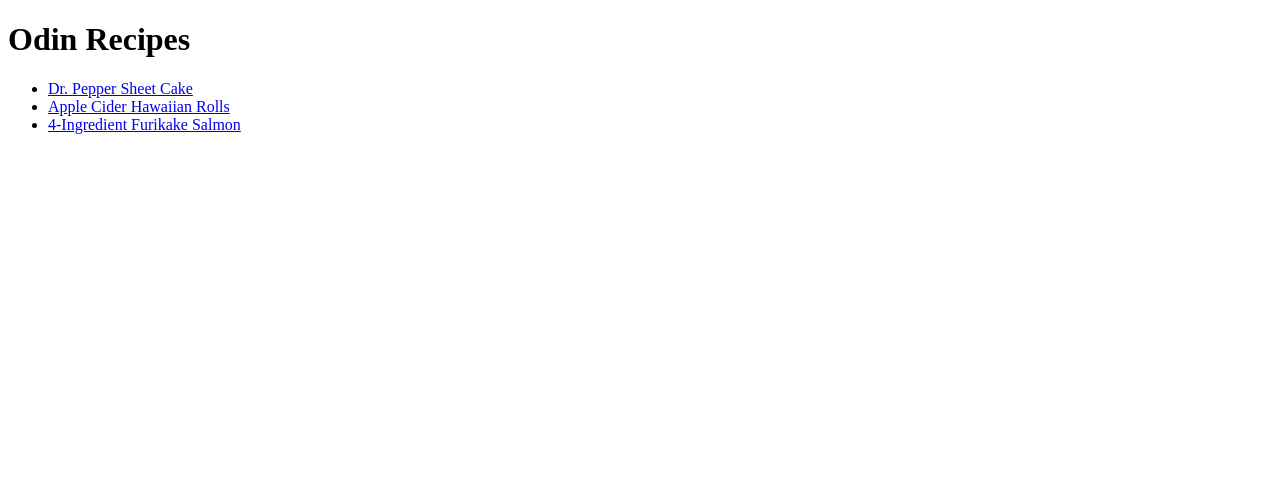
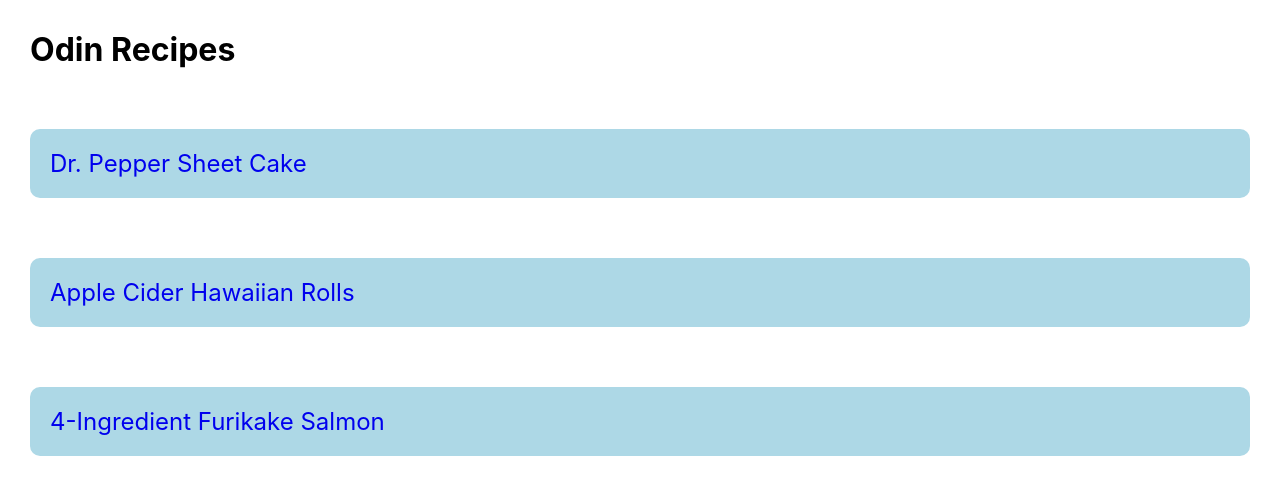
Before and after one commit to Lushtrii/odin-recipes, a plain HTML site: page index.html in a window 1280 px wide. Drawn offline with Linux system fonts and the light colour scheme.

Commit message:
style: customize index.html styling

```diff
--- a/index.html
+++ b/index.html
@@ -3,21 +3,24 @@
   <head>
     <meta charset="UTF-8" />
     <meta name="viewport" content="width=device-width, initial-scale=1.0" />
+    <link rel="stylesheet" href="styles.css" />
     <title>Odin Recipes</title>
   </head>
   <body>
     <h1>Odin Recipes</h1>
     <ul>
       <li>
-        <a href="./recipes/dr-pepper-cake.html">Dr. Pepper Sheet Cake</a>
+        <a class="recipe" href="./recipes/dr-pepper-cake.html"
+          >Dr. Pepper Sheet Cake</a
+        >
       </li>
       <li>
-        <a href="./recipes/apple-hawaiian-roll.html"
+        <a class="recipe" href="./recipes/apple-hawaiian-roll.html"
           >Apple Cider Hawaiian Rolls</a
         >
       </li>
       <li>
-        <a href="./recipes/furikake-salmon.html"
+        <a class="recipe" href="./recipes/furikake-salmon.html"
           >4-Ingredient Furikake Salmon</a
         >
       </li>
--- /dev/null
+++ b/styles.css
@@ -0,0 +1,41 @@
+* {
+  padding: 0;
+  margin: 0;
+  box-sizing: border-box;
+  font-family: Inter, Helvetica, sans-serif;
+}
+
+ul {
+  height: 60vh;
+  list-style-type: none;
+}
+
+.recipe {
+  display: block;
+  font-size: 24px;
+  margin: 60px 0px;
+  padding: 20px;
+  background-color: lightblue;
+  border-radius: 10px;
+}
+
+.recipe:hover {
+  background-color: #3496ed;
+}
+
+h1 {
+  font-size: 32px;
+}
+
+body {
+  padding: 30px;
+}
+
+a,
+a:hover {
+  text-decoration: none;
+}
+
+.recipe-item a:visited {
+  color: black;
+}
```
